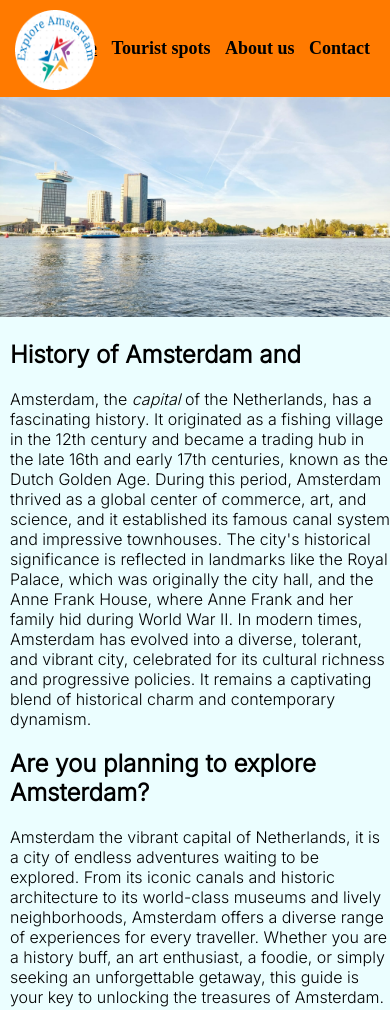
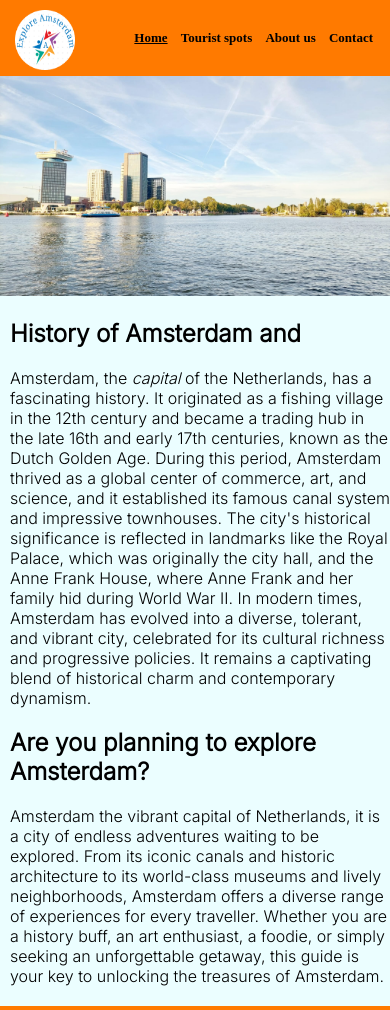
Before and after one commit to Mehedihasanb/Web-markup2023-2024, a plain HTML site: page Index.html in a window 390 px wide. Shown: the top 1010 px of the page. Drawn offline with Linux system fonts and the light colour scheme.

Commit message:
last update in css

```diff
--- a/css/style.css
+++ b/css/style.css
@@ -318,8 +318,8 @@ mobile version
   }
   .logo{
     margin-left: 5px;
-    height: 80px;
-    width: 80px;
+    height: 60px;
+    width: 60px;
     position:absolute;
     top: 10px;
     left: 10px;
@@ -372,8 +372,8 @@ nav {
 }
 nav ul {
   list-style: none;
-  padding: 15px;
-  font-size: large;
+  padding: 12px;
+  font-size:small;
   margin-left: auto;
 }
 
```
